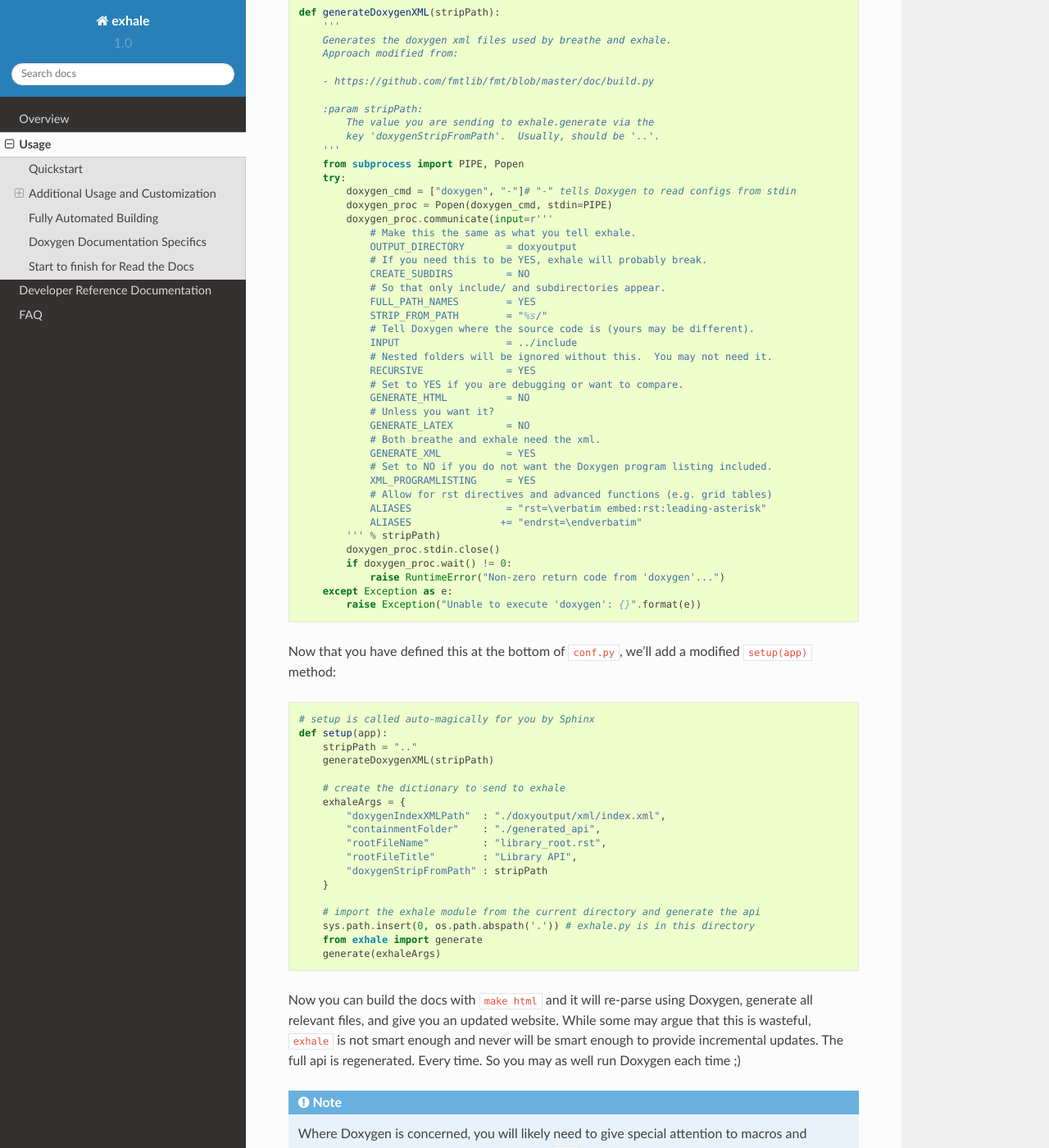
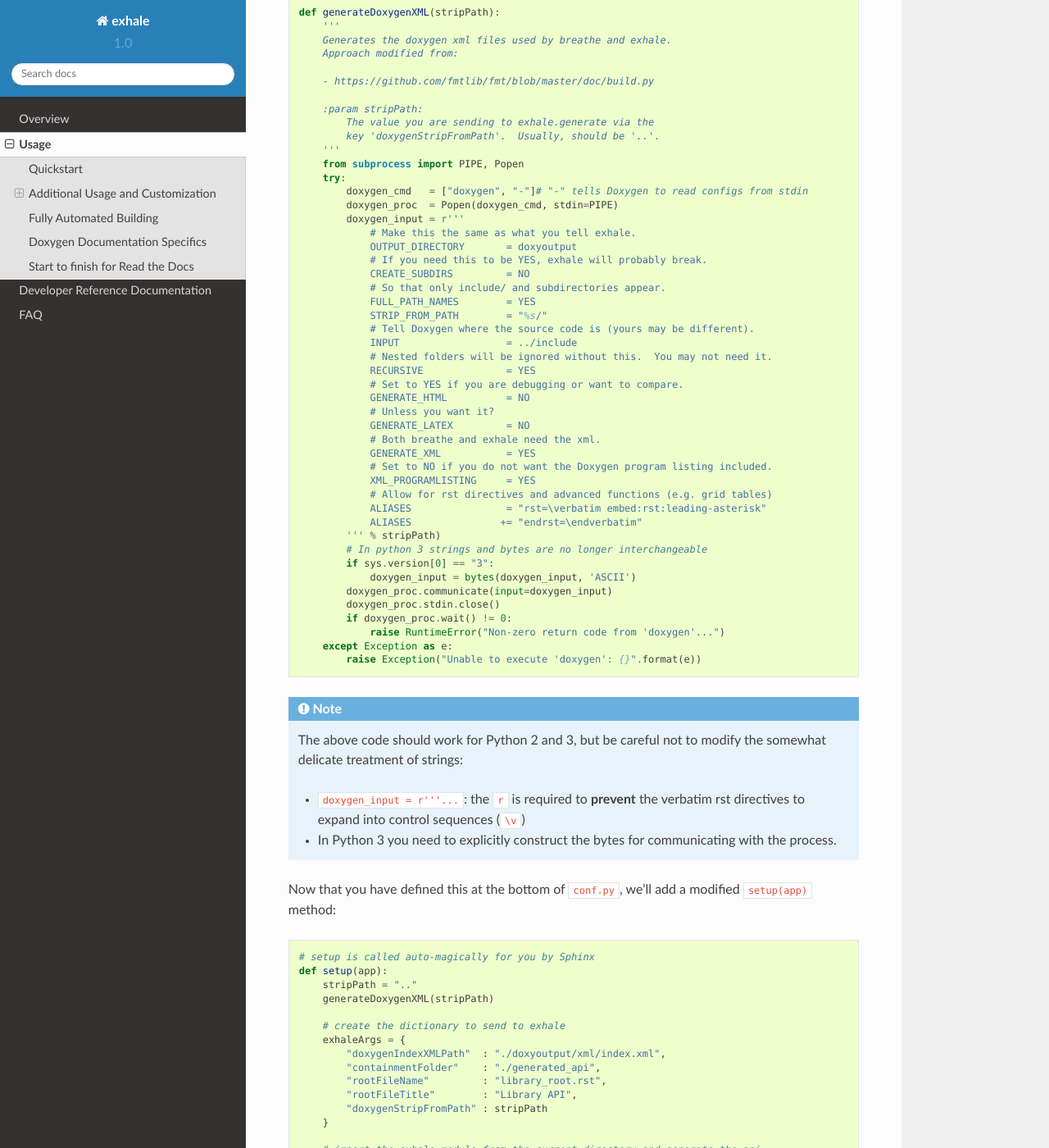
Before and after one commit to svenevs/exhale, a Sphinx documentation site: the page built from docs/usage.rst, in a window 1280 px wide and 1400 px high, scrolled down 6477 px. Shown: the whole window at 82% size. Built offline with Sphinx 7.4.7 and the Read the Docs theme 2.0.0, drawn with Linux system fonts in a browser that asks for light colours; some of the changed text lies outside the part shown.

Commit message:
updating docs for python 3 compatibility

```diff
--- a/docs/requirements.txt
+++ b/docs/requirements.txt
@@ -1 +1 @@
-breathe
+git+git://github.com/michaeljones/breathe@v4.3.1#egg=breathe
--- a/docs/usage.rst
+++ b/docs/usage.rst
@@ -386,11 +386,24 @@ In ``conf.py`` we now define at the bottom
                 ALIASES                = "rst=\verbatim embed:rst:leading-asterisk"
                 ALIASES               += "endrst=\endverbatim"
             ''' % stripPath)
+            # In python 3 strings and bytes are no longer interchangeable
+            if sys.version[0] == "3":
+                doxygen_input = bytes(doxygen_input, 'ASCII')
+            doxygen_proc.communicate(input=doxygen_input)
             doxygen_proc.stdin.close()
             if doxygen_proc.wait() != 0:
                 raise RuntimeError("Non-zero return code from 'doxygen'...")
         except Exception as e:
             raise Exception("Unable to execute 'doxygen': {}".format(e))
+
+.. note::
+   The above code should work for Python 2 and 3, but be careful not to modify the
+   somewhat delicate treatment of strings:
+
+   - ``doxygen_input = r'''...``: the ``r`` is required to **prevent** the verbatim rst
+     directives to expand into control sequences (``\v``)
+   - In Python 3 you need to explicitly construct the bytes for communicating
+     with the process.
 
 Now that you have defined this at the bottom of ``conf.py``, we'll add a modified
 ``setup(app)`` method:
@@ -570,6 +583,14 @@ Now we are ready to begin.
 
       $ ~/my_repo/docs> echo 'breathe' > requirements.txt
 
+   Alternatively, you can have RTD install via Git Tags.  At the time of writing this,
+   the latest tag for ``breathe`` is ``4.3.1``, so in your ``requirements.txt`` you
+   would have
+
+   .. code-block:: bash
+
+      git+git://github.com/michaeljones/breathe@v4.3.1#egg=breathe
+
 4. Clone exhale and steal all of the files you will need:
 
    .. code-block:: bash
```
Also changed, not shown: other parts of docs/usage.rst (+3 -3 lines).
